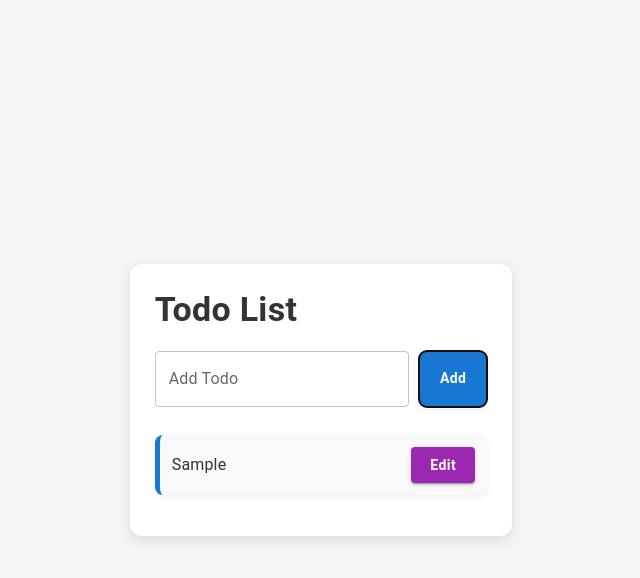
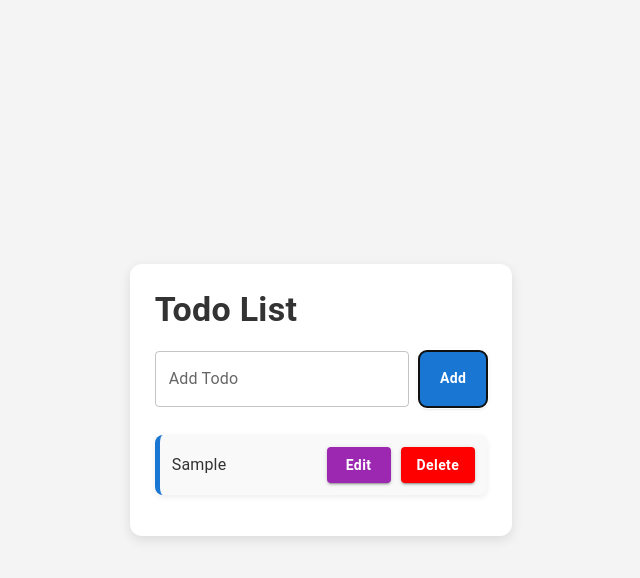
Before and after one commit to KavyaTJ/react-coding-challanges, a React (Vite) app: page /todo in a window 1280 px wide. Both pictures are taken after typing "Sample" into the empty fields and a click on the button "Add". Shown: the top 578 px of the page, without its empty margins (319-959 px from the left). Built offline with nearby package versions, Linux system fonts and the light colour scheme.

Commit message:
feat(ToDo):Add delete functionality

```diff
--- a/src/challenges/todo/Todo.tsx
+++ b/src/challenges/todo/Todo.tsx
@@ -47,6 +47,11 @@ function Todo() {
       setEditIndex(null)
       setEditText('')
      }
+    }
+
+    const handleDelete =(index:number)=>{
+      const updatedToDo=todos.filter((_,i)=>i!==index)
+      setTodos(updatedToDo)
     }
     return (
       <Container
@@ -143,6 +148,14 @@ function Todo() {
                   Edit
                 </Button>
               )}
+              <Button
+                  onClick={() => handleDelete(index)}
+                  variant="contained"
+                  color="secondary"
+                  sx={{ marginLeft: "10px", fontWeight: "bold", textTransform: "none",backgroundColor:'red' }}
+                >
+                  Delete
+                </Button>
             </ListItem>
           ))}
         </List>
```
